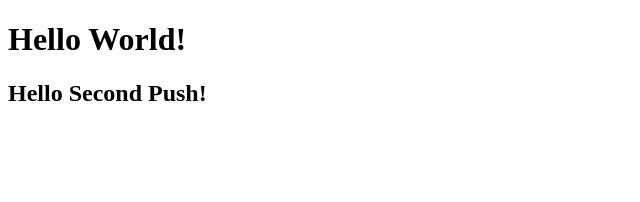
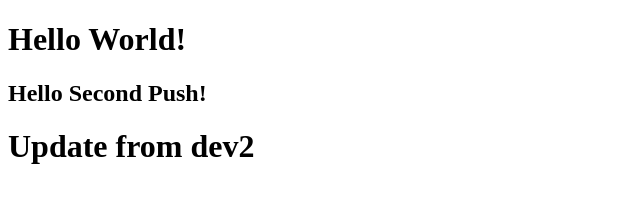
Before and after one commit to teachermoh/gittest, a plain HTML site: page index.html in a window 1280 px wide. Shown: the whole page, without its empty margins (0-640 px from the left). Drawn offline with Linux system fonts and the light colour scheme.

Commit message:
update from dev2

```diff
--- a/index.html
+++ b/index.html
@@ -8,5 +8,6 @@
 <body>
     <h1>Hello World!</h1>
     <h2>Hello Second Push!</h2>
+    <h1>Update from dev2</h1>
 </body>
 </html>
```
